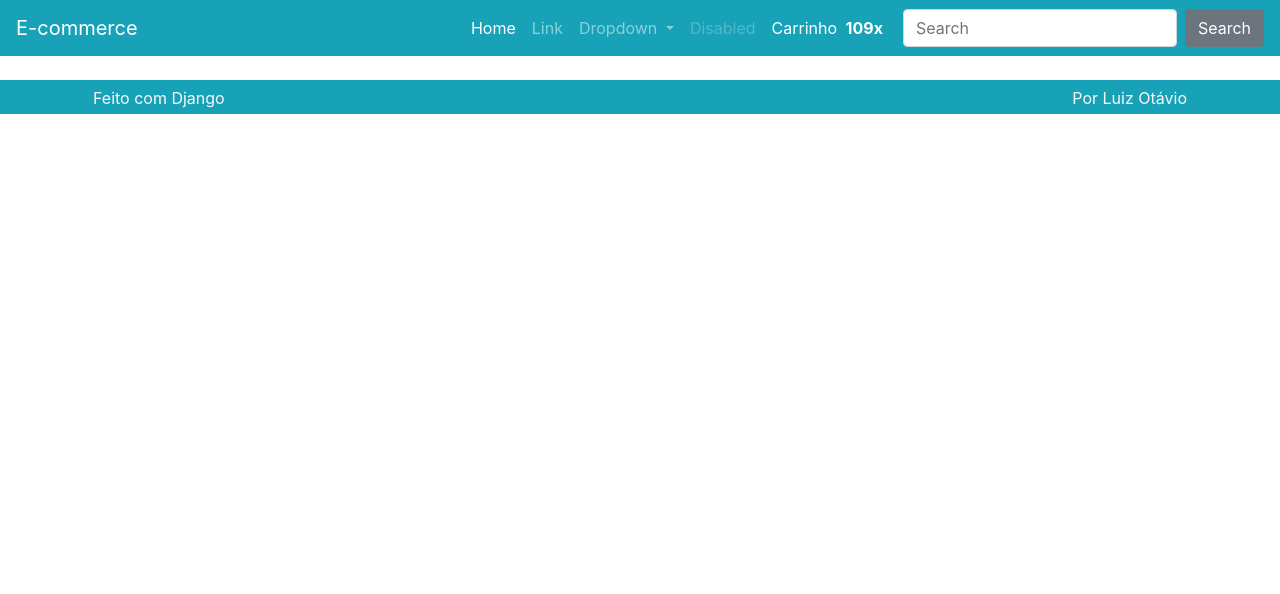
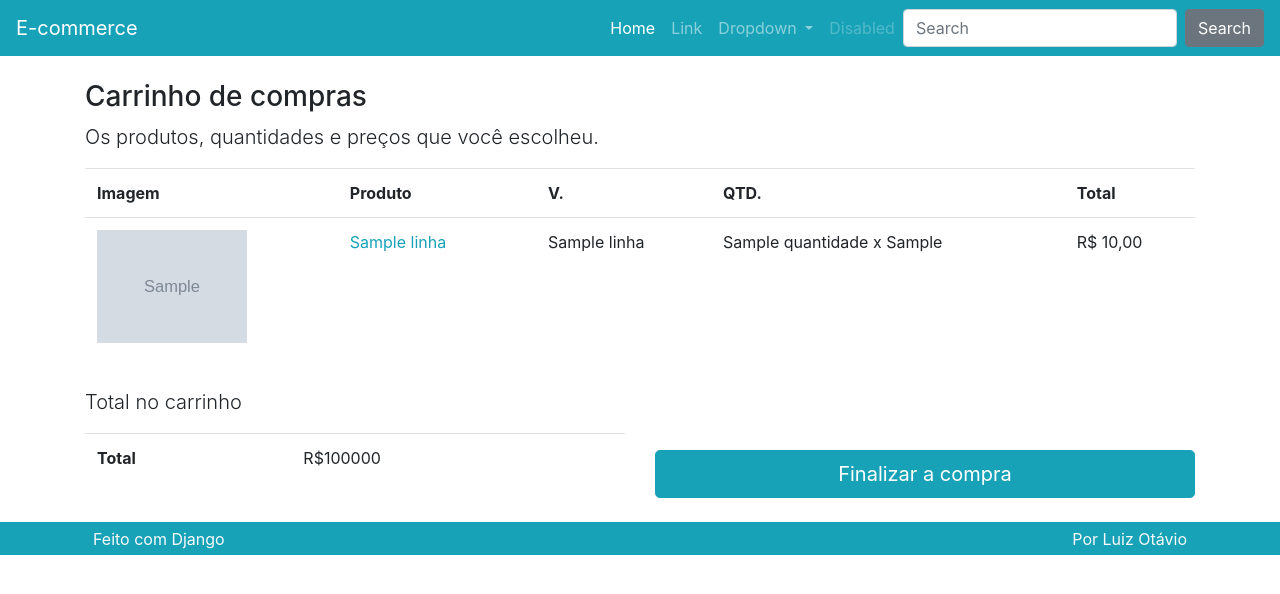
Before and after one commit to eltondornelas/projeto-ecommerce-python-django, a Django app: template produto/templates/produto/carrinho.html in a window 1280 px wide. Shown: the top 594 px of the page. Run offline with Django 3.2, Linux system fonts and the light colour scheme; the template is opened without the code that fills it: most values are stand-ins (such as "Sample title", 1, 10 or a date in 2020); grey boxes marked "Sample" are stand-in pictures; some libraries are stand-ins or nearby versions.

Commit message:
Renderizando o carrinho - Parte 1

```diff
--- a/produto/templates/produto/carrinho.html
+++ b/produto/templates/produto/carrinho.html
@@ -1,7 +1,97 @@
 {% extends 'base.html' %}
+{% load omfilters %}
+{% load static %}
 
 {% block conteudo %}
+<!--{{carrinho}}-->
+<!--para imprimir o objeto json-->
 
-{{ request.session.carrinho }}
+{% if carrinho %}
+
+    <div class="row mt-3">
+        <div class="col">
+            <h3>Carrinho de compras</h3>
+            <p class="lead">Os produtos, quantidades e preços que você escolheu.</p>
+
+            <div class="table-responsive">
+                <table class="table">
+                    <tr>
+                        <th class="d-none d-lg-block">Imagem</th>
+                        <th>Produto</th>
+                        <th>V.</th>
+                        <th>QTD.</th>
+                        <th>Total</th>
+                    </tr>
+
+                    {% for linha in carrinho.values %}
+                    <!--carrinho é um dicionário-->
+
+                    <tr>
+                        <td class="d-none d-lg-block">
+                            <img class="cart-img" src="{% get_media_prefix %}{{ linha.imagem }}">
+                        </td>
+                        <td>
+                            <a href="{% url 'produto:detalhe' linha.slug %}">
+                             {{ linha.produto_nome }}
+                            </a>
+
+                            <a class="ml-3" href="{% url 'produto:removerdocarrinho' %}?vid={{ linha.variacao_id }}">
+                                <i class="fas fa-times-circle text-danger" aria-hidden="true"></i>
+                            </a>
+                        </td>
+                        <td>{{ linha.variacao_nome }}</td>
+                        <td>
+                            {{ linha.quantidade }} x
+                            {% if linha.preco_unitario_promocional %}
+                                {{ linha.preco_unitario_promocional }}
+                            {% else %}
+                                {{ linha.preco_unitario }}
+                            {% endif %}
+                        </td>
+
+                        {% if linha.preco_quantitativo_promocional %}
+                            <td>{{ linha.preco_quantitativo_promocional | formata_preco }}</td>
+                        {% else %}
+                            <td>{{ linha.preco_quantitativo | formata_preco }}</td>
+                        {% endif %}
+                    </tr>
+
+                    {% endfor %}
+
+                </table>
+            </div>
+        </div>
+    </div>
+
+    <div class="row mt-3">
+        <div class="col-lg">
+            <p class='lead'>Total no carrinho</p>
+
+            <div class='table-responsive'>
+                <table class="table">
+                    <tr>
+                        <td class="font-weight-bold">Total</td>
+                        <td>R$100000</td>
+                    </tr>
+                </table>
+            </div>
+        </div>
+        <div class="col-lg mt-auto">
+            <a class="btn btn-lg btn-block btn-primary" href="#">
+                Finalizar a compra
+            </a>
+        </div>
+    </div>
+
+{% else %}
+
+     <div class="row mt-3">
+        <div class="col">
+            <h3>Carrinho Vazio</h3>
+            <p class="lead">Não há produtos no seu carrinho.</p>
+        </div>
+    </div>
+
+{% endif %}
 
 {% endblock %}
--- a/produto/templatetags/omfilters.py
+++ b/produto/templatetags/omfilters.py
@@ -8,3 +8,8 @@
 @register.filter
 def formata_preco(val):
     return utils.formata_preco(val)
+
+
+@register.filter
+def cart_total_qtd(carrinho):
+    return utils.cart_total_qtd(carrinho)
--- a/templates/parciais/_nav.html
+++ b/templates/parciais/_nav.html
@@ -1,3 +1,5 @@
+{% load omfilters %}
+
 <nav class="navbar navbar-dark bg-primary navbar-expand-lg">
     <a class="navbar-brand" href="{% url 'produto:lista' %}"">E-commerce</a>
     <button class="navbar-toggler" type="button" data-toggle="collapse" data-target="#navbarSupportedContent"
@@ -28,19 +30,23 @@
             <li class="nav-item">
                 <a class="nav-link disabled" href="#">Disabled</a>
             </li>
+
+            {% if request.session.carrinho %}
                 <li class="nav-item">
-                <a class="nav-link nav-cart-link active" href="#">
+                    <a class="nav-link nav-cart-link active" href="{% url 'produto:carrinho' %}">
                         <span class="nav-cart-text mr-1">
                             Carrinho
                         </span>
                         <span class="nav-cart-count mr-1">
-                        <strong>109x</strong>
+                            <strong>{{ request.session.carrinho | cart_total_qtd }}x</strong>
                         </span>
                         <span class="nav-cart-icon mr-2">
                             <i class="fas fa-shopping-cart"></i>
                         </span>
                     </a>
                 </li>
+            {% endif %}
+
         </ul>
         <form class="form-inline my-2 my-lg-0">
             <input class="form-control mr-sm-2" type="search" placeholder="Search" aria-label="Search">
--- a/utils/utils.py
+++ b/utils/utils.py
@@ -1,2 +1,6 @@
 def formata_preco(val):
     return f'R$ {val:.2f}'.replace('.', ',')
+
+
+def cart_total_qtd(carrinho):
+    return sum([ item['quantidade'] for item in carrinho.values() ])
```
Also changed, not shown: produto/views.py (+32 -2 lines). Lines whose indentation alone changed are shown as unchanged.
